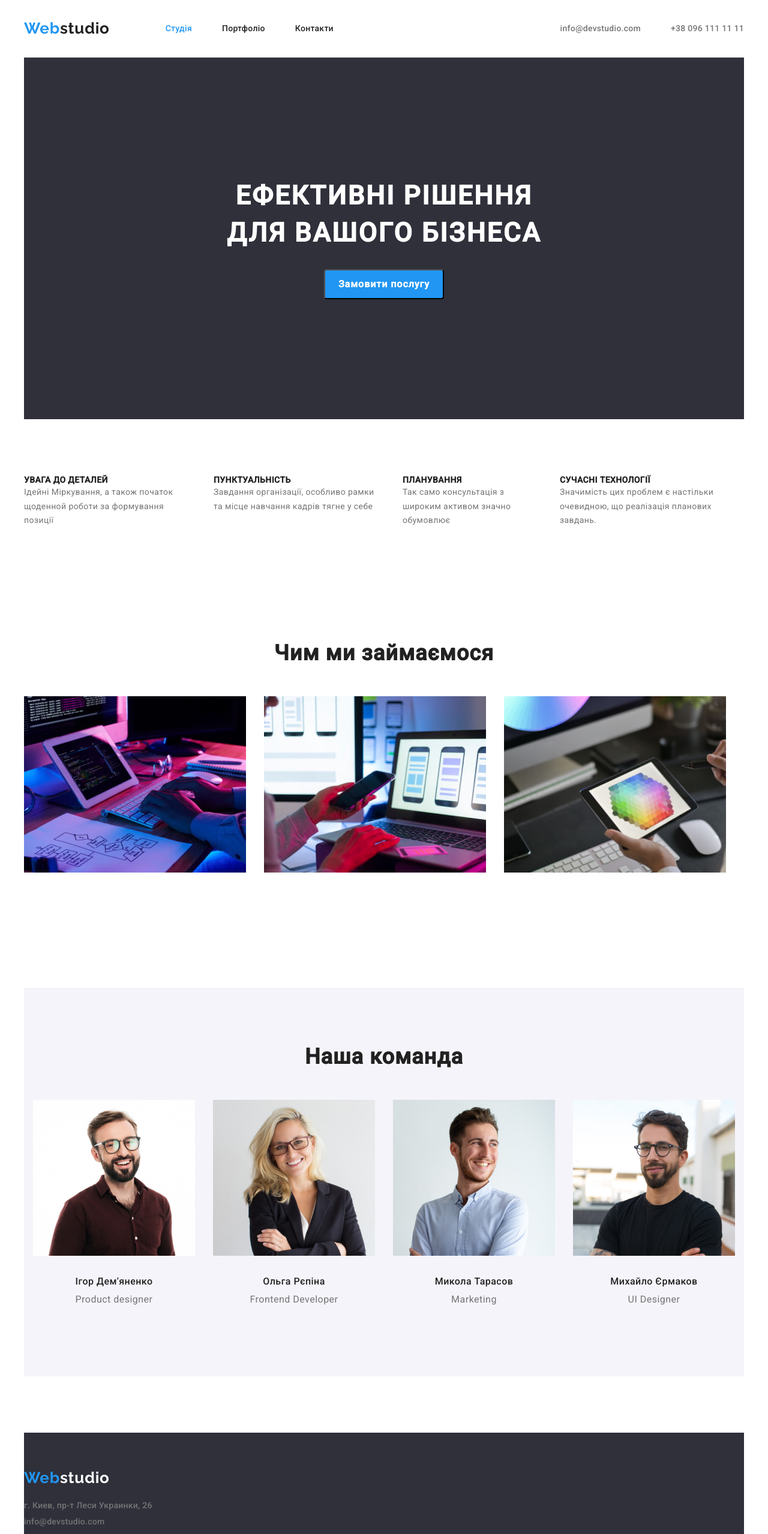
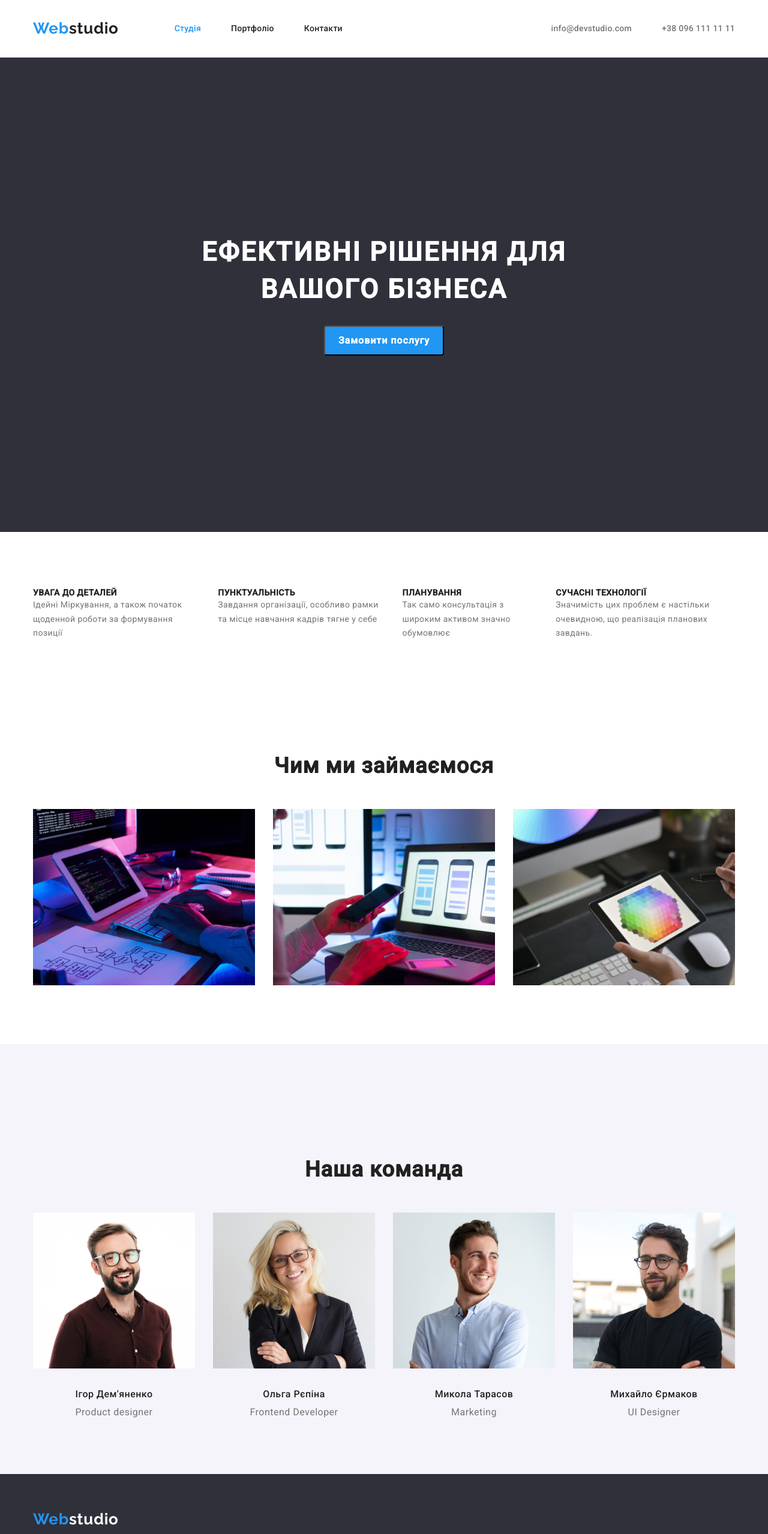
Before and after one commit to LeedLeedLeeed/goit-markup-hw-03, a plain HTML site: page index.html in a window 1280 px wide. Shown: the top 2558 px of the page at 60% size. Drawn offline with nearby package versions, Linux system fonts and the light colour scheme.

Commit message:
виправляє помилки

```diff
--- a/css/styles.css
+++ b/css/styles.css
@@ -2,6 +2,15 @@
     --title-text-color: rgba(33, 33, 33, 1);
     --accent: rgba(33, 150, 243, 1);
     --info-text-color: rgba(117, 117, 117, 1);
+    --bgd-color: rgba(47, 48, 58, 1);
+    --bgd-secondary-color: rgba(245, 244, 250, 1);
+    --hover-button-color: rgba(255, 255, 255, 1);
+    --border-color: rgba(236, 236, 236, 1);
+    --body-bgd: rgba(255, 255, 255, 1);
+}
+body{
+    font-family: 'Roboto', 'Raleway' sans-serif;
+    background-color: var(--body-bgd);
 }
 ul{
     list-style-type: none;
@@ -28,15 +37,16 @@ p{
 }
 
 .container{
-    width: 1230px;
+    width: 1200px;
     margin: 0 auto;
     padding-left: 15px;
     padding-right: 15px;
 
 }
 .header{
-    max-width: 1600px;
-    border-bottom: 1px solid rgba(236, 236, 236, 1);
+    /* max-width: 1600px; */
+    border-bottom: 1px solid var(--border-color) ;
+    margin: 0 auto;
 }
 
 .nav{
@@ -130,9 +140,14 @@ p{
 .contacts .item:last-child{
     margin-right: 0;
 }
+.header-navigation{
+    display: flex;
+    align-items: center;
+    margin: 0 auto;
+}
 
-.main-backgroung{
-    background-color: rgba(47, 48, 58, 1);
+.main-order{
+    background-color: var(--bgd-color);
     text-align: center;
 
 }
@@ -226,9 +241,8 @@ p{
     margin-top: 0;
 }
 .our-team{
-    width: 100%;
-    height: 648px;
-    background-color: rgba(245, 244, 250, 1);
+
+    background-color: var(--bgd-secondary-color)
 
 }
 .team-header{
@@ -269,7 +283,7 @@ p{
     color: var(--info-text-color);
 
 }
-.our-team > ul{
+.our-team-list{
     display: flex;
     align-items: center;
     justify-content: center;
@@ -292,11 +306,10 @@ p{
     line-height: 1.6;
     text-align: center;
     letter-spacing: 0.03em;
-    background-color: rgba(245, 244, 250, 1);
+    background-color: var(--bgd-secondary-color);
     color: var(--title-text-color);
     border: none;
-    width: 145px;
-    height: 38px;
+    padding: 6px 22px 6px 22px;
 
 }
 .buttons{
@@ -308,7 +321,7 @@ p{
     margin-right: 8px;
 }
 .buttons :hover{
-    color: rgba(255, 255, 255, 1);
+    color: var(--hover-button-color);
     background-color: var(--accent);
 }
 .our-works-header{
@@ -399,9 +412,23 @@ p{
     color: var(--info-text-color);
 
 }
+.link-addres-footer{
+    display: inline-block;
+    font-family: 'Roboto', sans-serif;
+    text-decoration: none;
+    font-style: normal;
+    font-weight: 500;
+    font-size: 14px;
+    line-height: 1.1;
+    letter-spacing: 0.02em;
+    color: #fff;
+}
 .link-contacts-footer-item:not(:last-child){
     margin-bottom: 9px;
 }
 .link-contacts-footer:hover{
     color: var(--accent);
 }
+.link-contacts-footer:focus{
+    color: var(--accent);
+}
--- a/index.html
+++ b/index.html
@@ -5,26 +5,20 @@
     <meta http-equiv="X-UA-Compatible" content="IE=edge">
     <meta name="viewport" content="width=device-width, initial-scale=1.0">
     <title>homework</title>
-    <link rel="stylesheet" href="https://cdn.jsdelivr.net/npm/modern-normalize/modern-normalize.css">
+    <link rel="stylesheet" href="https://cdnjs.cloudflare.com/ajax/libs/modern-normalize/1.1.0/modern-normalize.css">
     <link rel="preconnect" href="https://fonts.googleapis.com">
     <link rel="preconnect" href="https://fonts.gstatic.com" crossorigin>
-    <link href="https://fonts.googleapis.com/css2?family=Montserrat:wght@400;500;600&family=Raleway:wght@700&display=swap" rel="stylesheet">
-    <link rel="preconnect" href="https://fonts.googleapis.com">
-    <link rel="preconnect" href="https://fonts.gstatic.com" crossorigin>
-    <link href="https://fonts.googleapis.com/css2?family=Montserrat:wght@400;500;600&family=Raleway:wght@700&family=Roboto:wght@500&display=swap" rel="stylesheet">
-    <link rel="preconnect" href="https://fonts.googleapis.com">
-    <link rel="preconnect" href="https://fonts.gstatic.com" crossorigin>
-    <link href="https://fonts.googleapis.com/css2?family=Montserrat:wght@400;500;600&family=Raleway:wght@700&family=Roboto:wght@400;500&display=swap" rel="stylesheet">
+    <link href="https://fonts.googleapis.com/css2?&family=Raleway:wght@700&family=Roboto:wght@400;500&display=swap" rel="stylesheet">
     <link rel="stylesheet" href="./css/styles.css">
 
 </head>
 <body>
 
-    <div class="container">
+
     <header class="header">
-        <div class="nav">
-        <a class="logo" href="/"><span class="web">Web</span>studio</a>
-        <nav>
+        <div class="container header-navigation">
+        <nav class="nav">
+            <a class="logo" href="/"><span class="web">Web</span>studio</a>
             <ul class="navigation">
                 <li class="item"><a class="link current" href="index.html">Студія</a></li>
                 <li class="item"><a class="link" href="portfolio.html">Портфоліо</a></li>
@@ -38,15 +32,17 @@
             <a class="link-contacts" href="tel:+380961111111">+38 096 111 11 11</a>
             </li>
         </ul>
-    </div>
-    </header>
+        </div>
+     </header>
     <main>
-        <div class="main-backgroung">
+        <section class="section main-order">
+
             <h1 class="main-header">Ефективні рішення для вашого бізнеса</h1>
             <button class="order-button" type="button">Замовити послугу</button>
-        </div>
+
+        </section>
         <section class="section">
-            <div class="benefits">
+            <div class="container benefits">
             <h2 class="benefits-header">умовний заголовок наші переваги</h2>
             <ul class="benefits-content">
                 <li class="benefits-item">
@@ -71,7 +67,7 @@
         </div>
         </section>
         <section class="section">
-            <div class="what-we-do">
+            <div class="container what-we-do">
             <h2 class="what-we-do-header">Чим ми займаємося</h2>
             <ul>
                 <li class="what-we-do-item">
@@ -86,10 +82,10 @@
              </ul>
             </div>
         </section>
-        <section class="section">
-            <div class="our-team">
+        <section class="section our-team">
+            <div class="container">
             <h2 class="team-header">Наша команда</h2>
-            <ul>
+            <ul class="our-team-list">
                 <li class="our-team-item">
                     <a href="#">
                         <img src="./images/team/1.jpg" width="270" height="260" alt="Ігор Дем'яненко">
@@ -126,10 +122,12 @@
     </main>
 
     <footer class="footer">
+        <div class="container">
         <a class="logo-footer" href="/"><span class="web">Web</span>studio</a>
         <address>
+
             <ul class="contacts-footer">
-                <li class="link-contacts-footer-item"><a class="link-contacts-footer" href="#">г. Киев, пр-т Леси Украинки, 26</a></li>
+                <li class="link-contacts-footer-item"><a class="link-addres-footer" href="#">г. Киев, пр-т Леси Украинки, 26</a></li>
                 <li class="link-contacts-footer-item">
                     <a class="link-contacts-footer" href="mailto:info@devstudio.com">info@devstudio.com</a>
                 </li>
@@ -138,8 +136,9 @@
                  </li>
              </ul>
         </address>
+    </div>
     </footer>
-</div>
+
 
 </body>
 </html>
```
Also changed, not shown: portfolio.html (+13 -16 lines).
